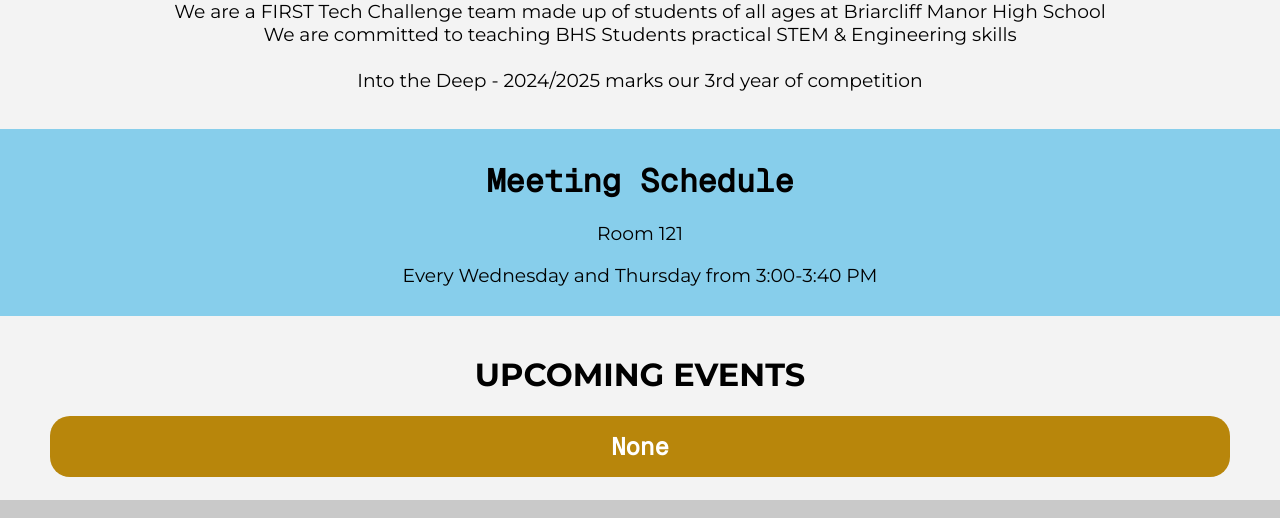
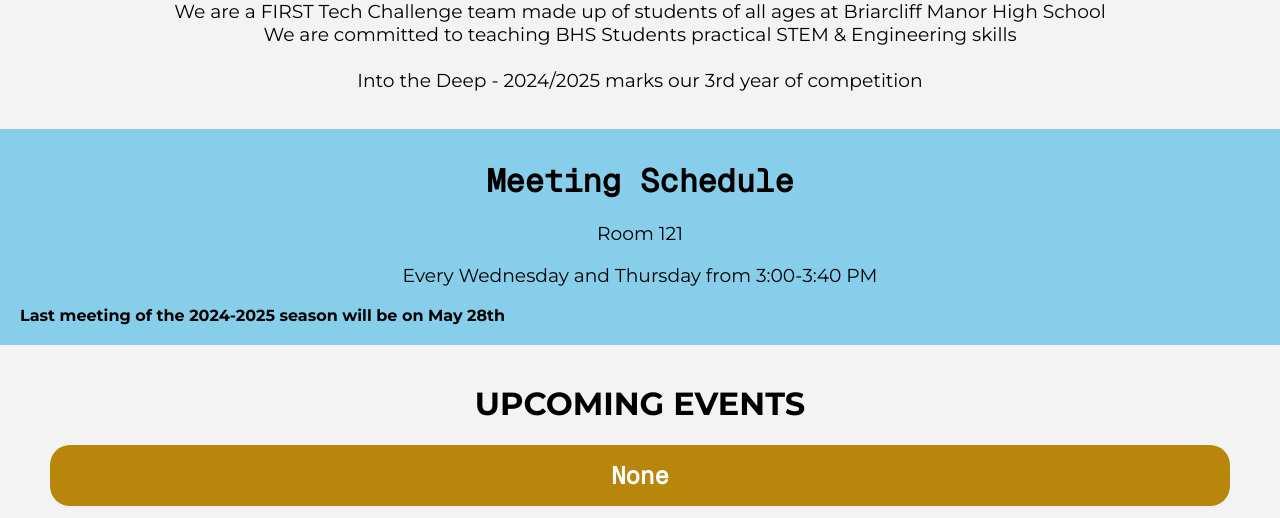
Before and after one commit to bearbots-bhs/website, a plain HTML site: page index.html in a window 1280 px wide. Shown: the part 727-1245 px from the top of the page. Drawn offline with nearby package versions, Linux system fonts and the light colour scheme; a web font is replaced by a local one.

Commit message:
Update index.html

```diff
--- a/index.html
+++ b/index.html
@@ -114,6 +114,7 @@
     <h1>Meeting Schedule</h1>
     <h3>Room 121</h3>
     <h3>Every Wednesday and Thursday from 3:00-3:40 PM</h3>
+    <h4 style="font-family: Montserrat; margin: 10px;">Last meeting of the 2024-2025 season will be on May 28th</h4>
   </div>
   <br>
   <h1 class="montserratFONT">UPCOMING EVENTS</h1>
```
